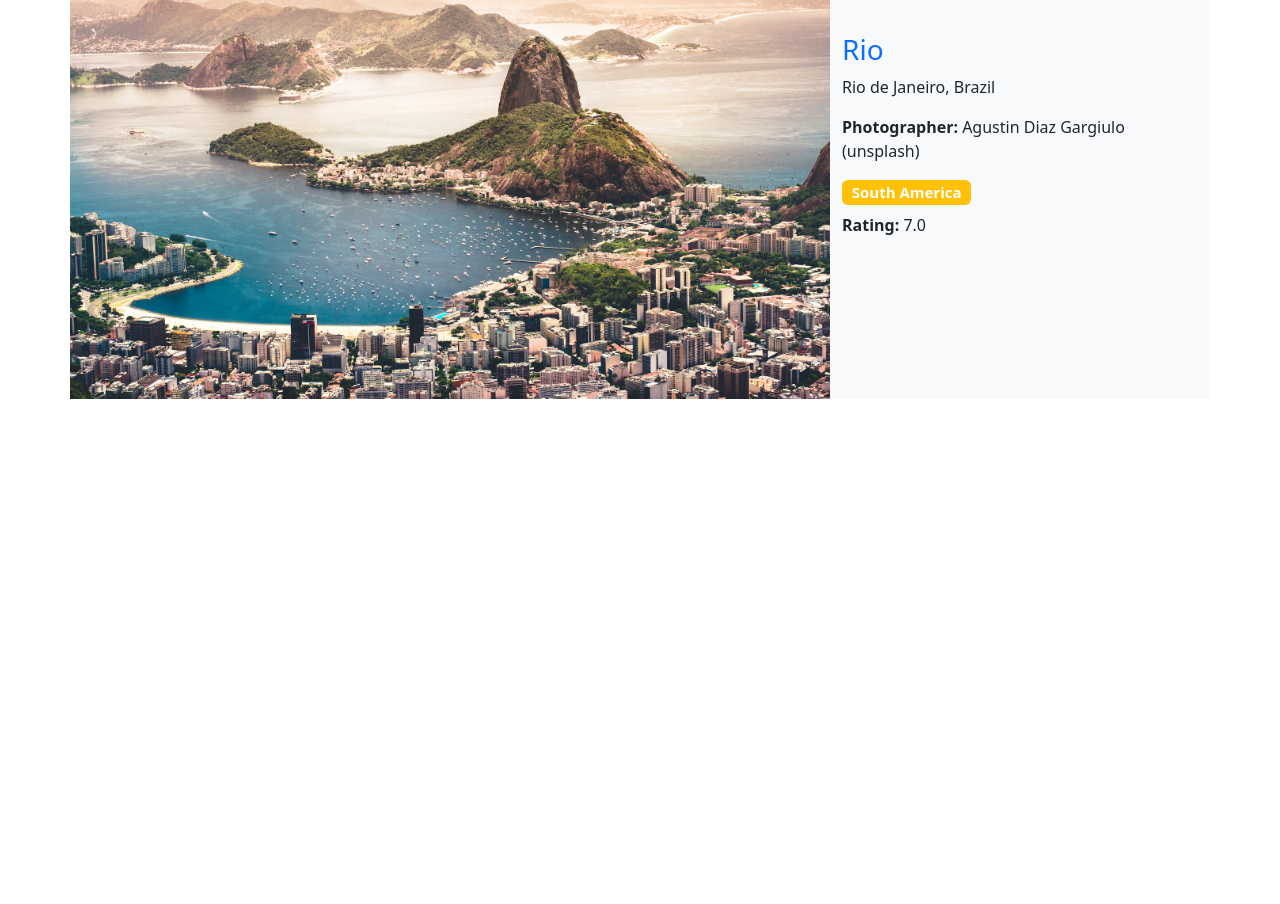
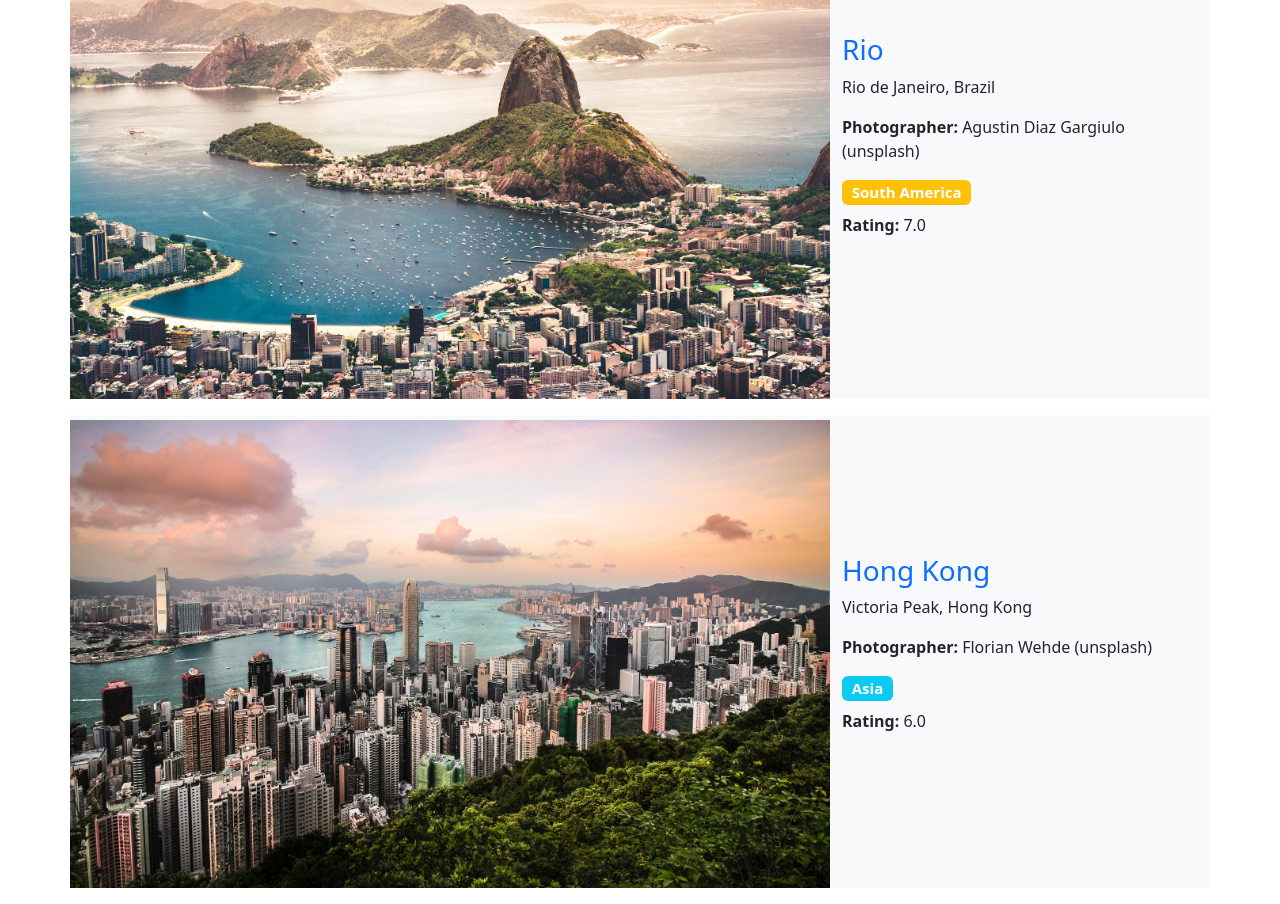
Before and after one commit to michaeljpigott/learn-vue.js, a plain HTML site: page index.html in a window 1280 px wide. Shown: the part 1850-2754 px from the top of the page. Before the commit the page ends 2265 px from the top, so only its background shows below. Drawn offline with nearby package versions, Linux system fonts and the light colour scheme.

Commit message:
Added Hong Kong.

```diff
--- a/index.html
+++ b/index.html
@@ -61,6 +61,11 @@
               v-else-if="item.continent === 'South America' && displayLabels"
               >South America</span
             >
+            <span
+              class="badge bg-info"
+              v-else-if="item.continent === 'Asia' && displayLabels"
+              >Asia</span
+            >
           </div>
           <p><strong>Rating: </strong>{{ ratingDec(item.rating) }}</p>
         </div>
--- a/js/script.js
+++ b/js/script.js
@@ -60,6 +60,15 @@ const App = {
           continent: "South America",
           rating: "7",
         },
+        {
+          id: "6",
+          name: "Hong Kong",
+          description: "Victoria Peak, Hong Kong",
+          image: "/images/hong-kong.jpg",
+          photographer: "Florian Wehde (unsplash)",
+          continent: "Asia",
+          rating: "6",
+        },
       ],
     };
   },
```
Also changed, not shown: images/hong-kong.jpg (added).
